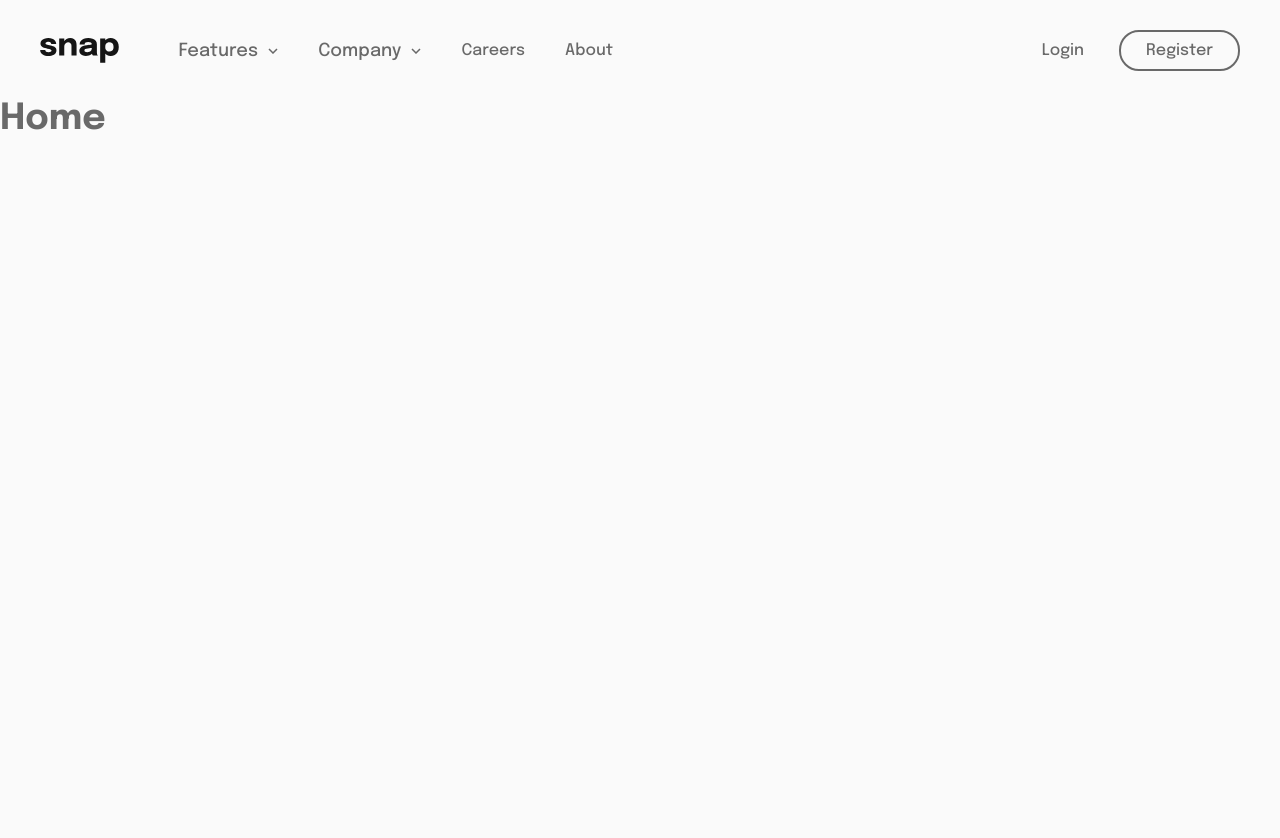
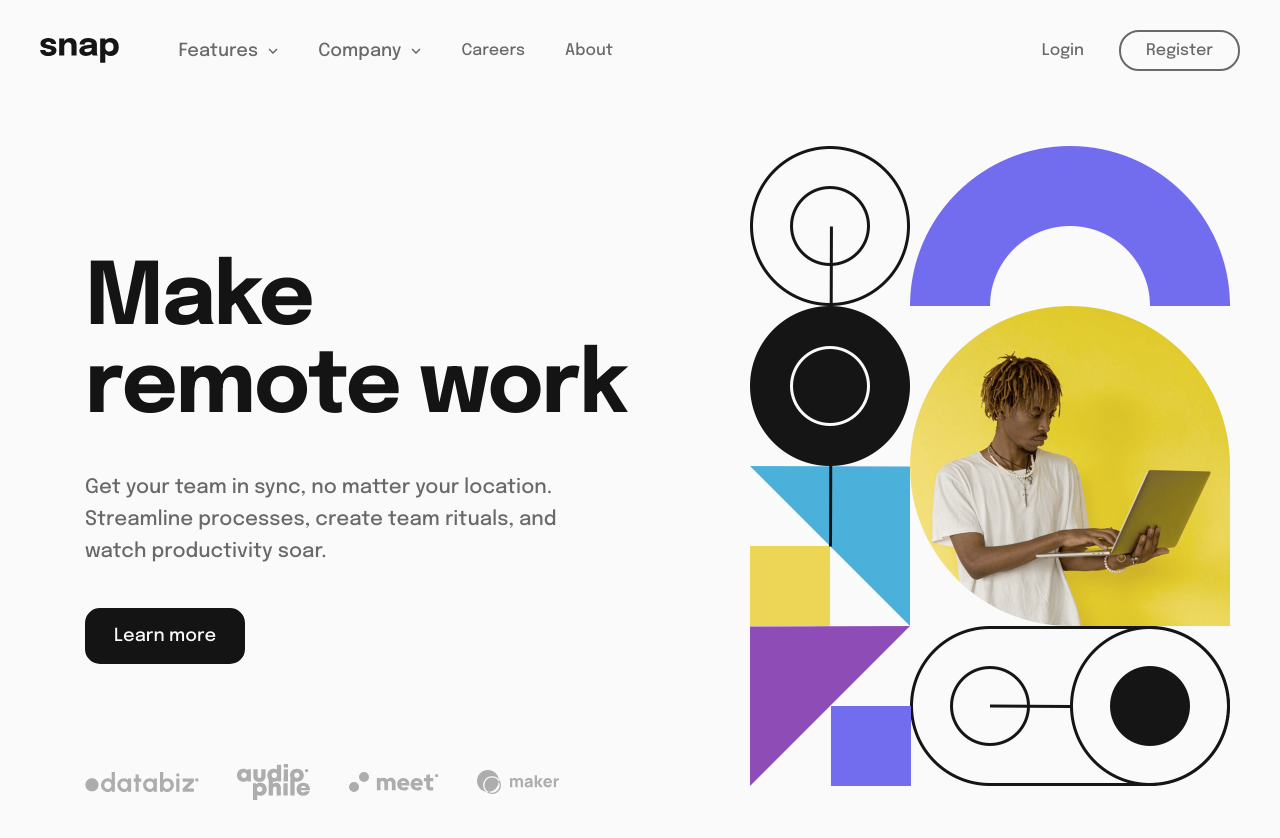
Before and after one commit to jarekTerejko/intro-section-with-dropdown-navigation, a React (Create React App) app: page / in a window 1280 px wide. Shown: the top 838 px of the page. Before the commit the page ends 800 px from the top, so only its background shows below. Built offline with nearby package versions, Linux system fonts and the light colour scheme.

Commit message:
create and add Hero

```diff
--- /dev/null
+++ b/src/components/Hero/HeroElements.js
@@ -0,0 +1,58 @@
+import { Link } from "react-router-dom";
+import styled from "styled-components";
+
+export const HeroWrapper = styled.header`
+  padding-top: 4.5rem;
+  padding-bottom: 11.6rem;
+`;
+
+export const HeroContent = styled.div`
+  display: grid;
+  grid-template-columns: 1fr 1fr;
+`;
+
+export const HeroContentColLeft = styled.div`
+  padding-top: 11rem;
+`;
+
+export const HeroContentColRight = styled.div``;
+
+export const HeroHeading = styled.h1`
+  font-size: 8.6rem;
+  margin-bottom: 4rem;
+  color: var(--color-dark);
+  letter-spacing: -2px;
+`;
+
+export const HeroText = styled.p`
+  font-size: 2rem;
+  max-width: 48rem;
+  line-height: 1.6;
+  margin-bottom: 4rem;
+`;
+
+export const HeroBtn = styled(Link)`
+  background: var(--color-dark);
+  color: var(--color-white);
+  padding: 1.7rem 2.7rem;
+  border-radius: 1.5rem;
+  border: 2px solid var(--color-dark);
+  transition: var(--transition);
+  margin-bottom: 10rem;
+
+  &:hover {
+    background: var(--color-white);
+    color: var(--color-dark);
+  }
+`;
+
+export const HeroClientsList = styled.ul`
+  display: flex;
+  align-items: center;
+  justify-content: space-between;
+  padding-right: 8rem;
+  list-style: none;
+`;
+
+export const HeroClientsListItem = styled.li``;
+export const HeroClientsListLink = styled.a``;
--- /dev/null
+++ b/src/components/Hero/index.js
@@ -0,0 +1,59 @@
+import { ContainerEl } from "../Container/ContainerElement";
+import { ImageEl } from "../Image/ImageElement";
+import {
+  HeroBtn,
+  HeroClientsList,
+  HeroClientsListItem,
+  HeroClientsListLink,
+  HeroContent,
+  HeroContentColLeft,
+  HeroContentColRight,
+  HeroHeading,
+  HeroText,
+  HeroWrapper,
+} from "./HeroElements";
+import HeroDesktopImage from "../../images/image-hero-desktop.png";
+import HeroMobileImage from "../../images/image-hero-mobile.png";
+import ClientAudiophile from "../../images/client-audiophile.svg";
+import ClientDatabiz from "../../images/client-databiz.svg";
+import ClientMaker from "../../images/client-maker.svg";
+import ClientMeet from "../../images/client-meet.svg";
+
+const Hero = () => {
+  const clients = [ClientDatabiz, ClientAudiophile, ClientMeet, ClientMaker];
+
+  return (
+    <>
+      <HeroWrapper>
+        <ContainerEl>
+          <HeroContent>
+            <HeroContentColLeft>
+              <HeroHeading>Make remote work</HeroHeading>
+              <HeroText>
+                Get your team in sync, no matter your location. Streamline
+                processes, create team rituals, and watch productivity soar.
+              </HeroText>
+              <HeroBtn to="learn-more">Learn more</HeroBtn>
+              <HeroClientsList>
+                {clients.map((client, i) => {
+                  return (
+                    <HeroClientsListItem key={i}>
+                      <HeroClientsListLink href="#" target="_blank">
+                        <ImageEl src={client} alt="" />
+                      </HeroClientsListLink>
+                    </HeroClientsListItem>
+                  );
+                })}
+              </HeroClientsList>
+            </HeroContentColLeft>
+            <HeroContentColRight>
+              <ImageEl src={HeroDesktopImage} className="deskto-img" />
+            </HeroContentColRight>
+          </HeroContent>
+        </ContainerEl>
+      </HeroWrapper>
+    </>
+  );
+};
+
+export default Hero;
--- a/src/components/Image/ImageElement.js
+++ b/src/components/Image/ImageElement.js
@@ -3,4 +3,9 @@ import styled from "styled-components";
 export const ImageEl = styled.img`
   display: block;
   max-width: 100%;
+
+  &.deskto-img {
+    transform: translateX(110px);
+    max-width: 48rem;
+  }
 `;
--- a/src/pages/Home.js
+++ b/src/pages/Home.js
@@ -1,5 +1,11 @@
+import Hero from "../components/Hero";
+
 const Home = () => {
-    return ( <h1>Home</h1> );
-}
+  return (
+    <>
+      <Hero />
+    </>
+  );
+};
 
 export default Home;
```
